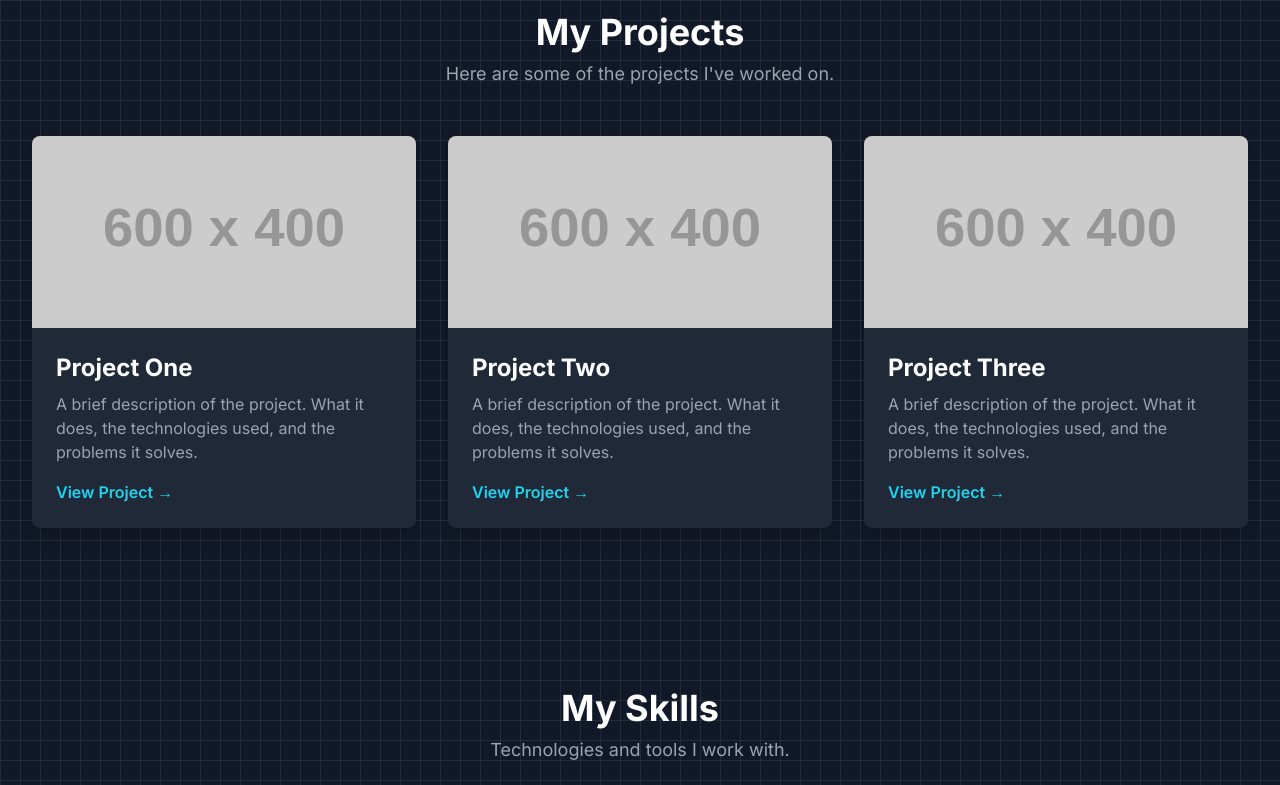
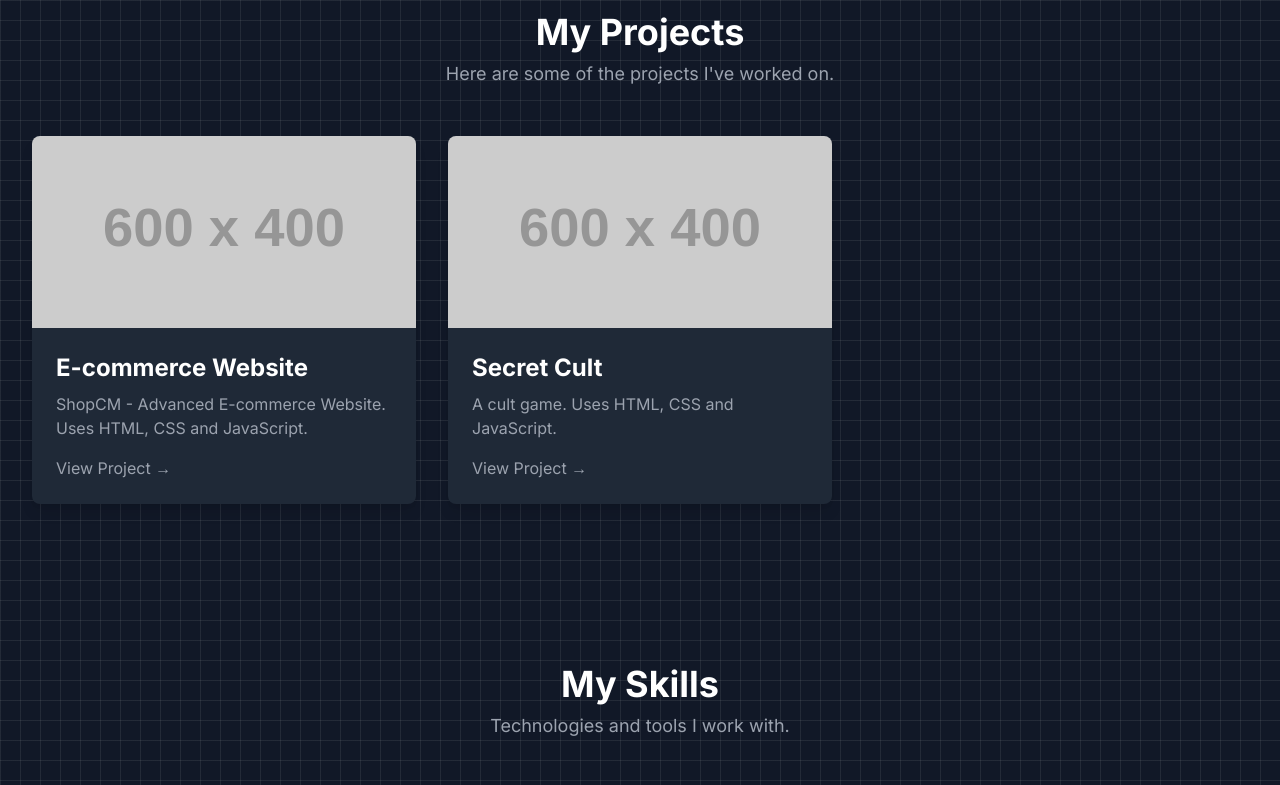
Before and after one commit to Ronitk04/ronitk04.github.io, a plain HTML site: page index.html in a window 1280 px wide. Shown: the part 1600-2385 px from the top of the page. Drawn offline with nearby package versions, Linux system fonts and the light colour scheme; placeholder pictures from the web are drawn by us.

Commit message:
Update index.html

```diff
--- a/index.html
+++ b/index.html
@@ -99,8 +99,9 @@
                 <div class="bg-gray-800 rounded-lg shadow-lg overflow-hidden transform hover:-translate-y-2 transition-transform duration-300">
                     <img src="https://placehold.co/600x400/1a202c/10b981?text=Project+One" alt="Project 1" class="w-full h-48 object-cover">
                     <div class="p-6">
-                        <h3 class="text-2xl font-bold mb-2">Project One</h3>
-                        <p class="text-gray-400 mb-4">A brief description of the project. What it does, the technologies used, and the problems it solves.</p>
+                        <h3 class="text-2xl font-bold mb-2">E-commerce Website</h3>
+                        <p class="text-gray-400 mb-4">ShopCM - Advanced E-commerce Website. Uses HTML, CSS and JavaScript.</p>
+                        <p class="text-gray-400 mb-4</p>
                         <a href="https://ronitk04.github.io/shopcm-project/" class="text-cyan-400 hover:text-cyan-300 font-semibold">View Project &rarr;</a>
                     </div>
                 </div>
@@ -108,12 +109,13 @@
                 <div class="bg-gray-800 rounded-lg shadow-lg overflow-hidden transform hover:-translate-y-2 transition-transform duration-300">
                     <img src="https://placehold.co/600x400/1a202c/3b82f6?text=Project+Two" alt="Project 2" class="w-full h-48 object-cover">
                     <div class="p-6">
-                        <h3 class="text-2xl font-bold mb-2">Project Two</h3>
-                        <p class="text-gray-400 mb-4">A brief description of the project. What it does, the technologies used, and the problems it solves.</p>
-                        <a href="#" class="text-cyan-400 hover:text-cyan-300 font-semibold">View Project &rarr;</a>
+                        <h3 class="text-2xl font-bold mb-2">Secret Cult</h3>
+                        <p class="text-gray-400 mb-4">A cult game. Uses HTML, CSS and JavaScript.</p>
+                        <p class="text-gray-400 mb-4</p>
+                        <a href="https://ronitk04.github.io/CUlt/" class="text-cyan-400 hover:text-cyan-300 font-semibold">View Project &rarr;</a>
                     </div>
                 </div>
-                <!-- Project 3 (Placeholder) -->
+                <!-- Project 3 (Placeholder)
                 <div class="bg-gray-800 rounded-lg shadow-lg overflow-hidden transform hover:-translate-y-2 transition-transform duration-300">
                     <img src="https://placehold.co/600x400/1a202c/8b5cf6?text=Project+Three" alt="Project 3" class="w-full h-48 object-cover">
                     <div class="p-6">
@@ -121,7 +123,7 @@
                         <p class="text-gray-400 mb-4">A brief description of the project. What it does, the technologies used, and the problems it solves.</p>
                         <a href="#" class="text-cyan-400 hover:text-cyan-300 font-semibold">View Project &rarr;</a>
                     </div>
-                </div>
+                </div> -->
             </div>
         </section>
 
```
